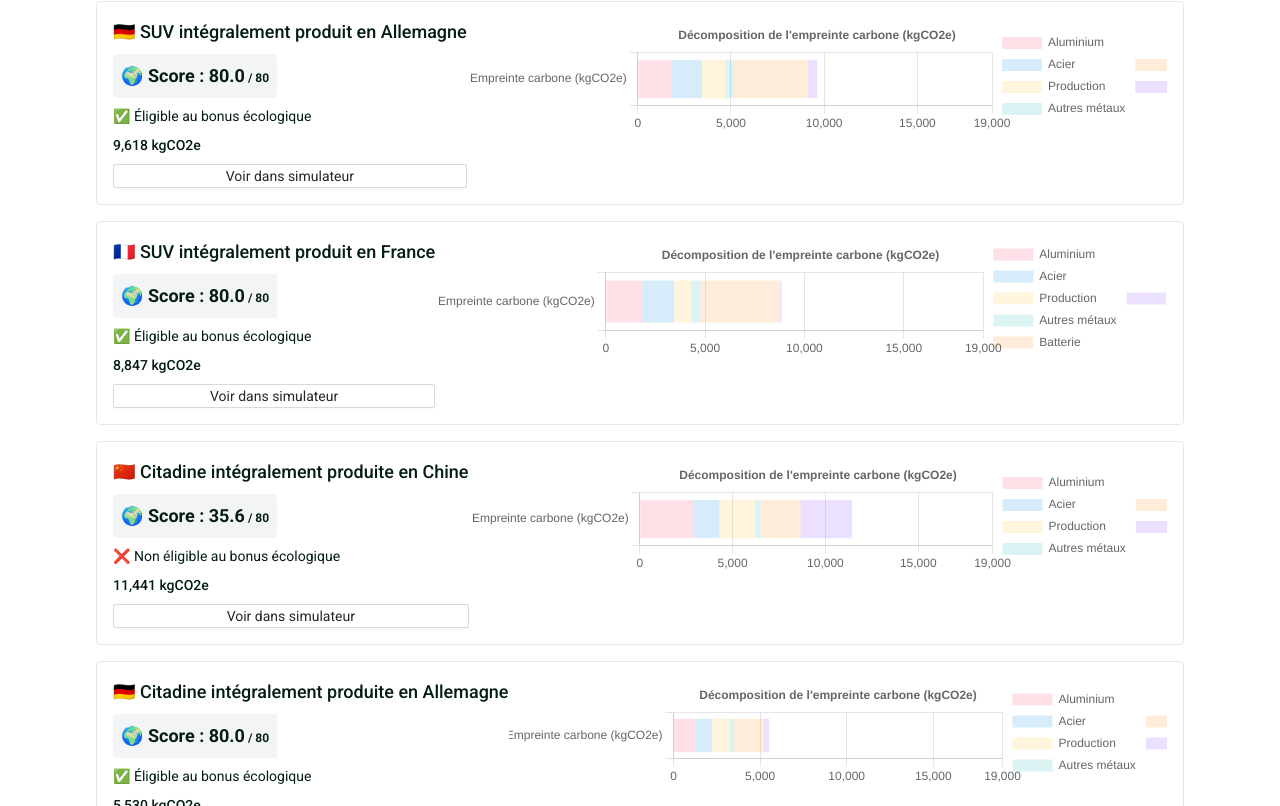
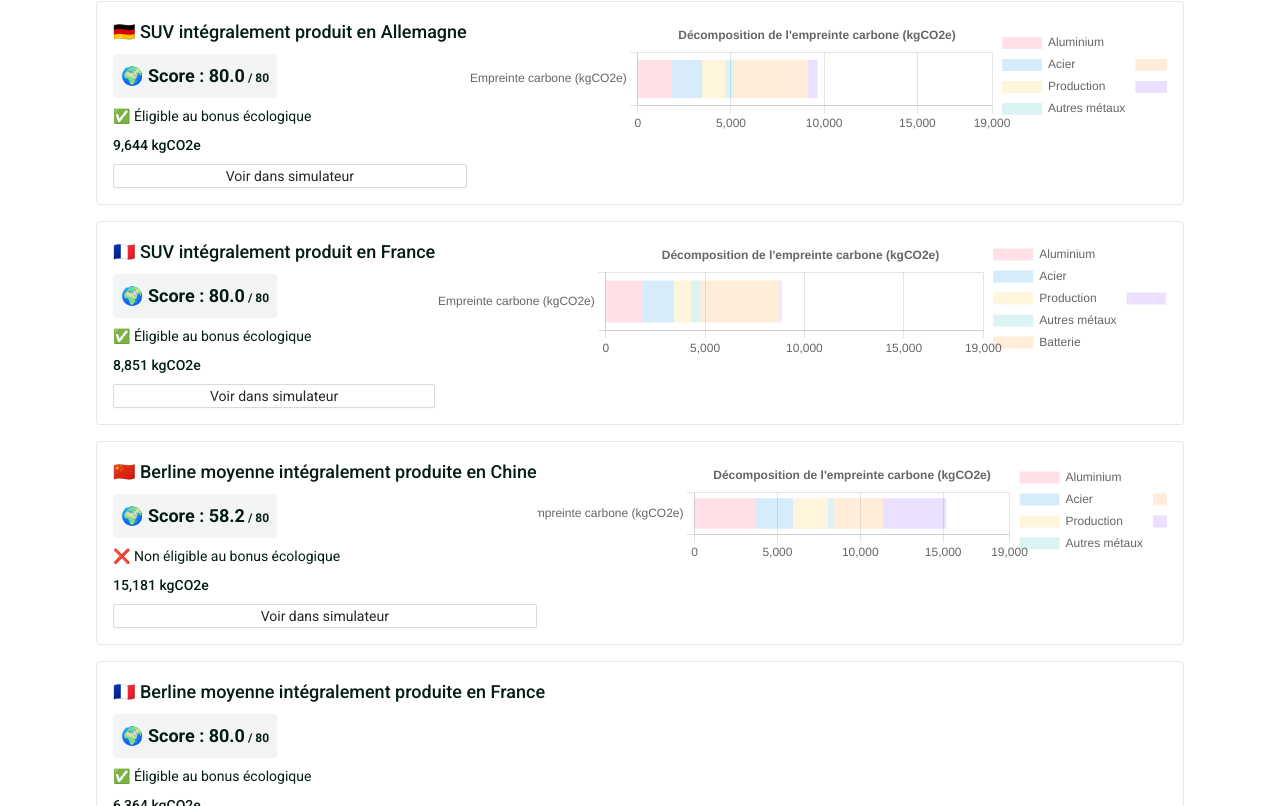
Before and after one commit to Traace-co/score-environnemental, a React (Create React App) app: page / in a window 1280 px wide. Shown: the part 1074-1880 px from the top of the page. Built offline with nearby package versions, Linux system fonts and the light colour scheme.

Commit message:
Add medium sedan as sample car

```diff
--- a/src/Landing.tsx
+++ b/src/Landing.tsx
@@ -56,12 +56,23 @@ export function Landing() {
 
     const isMobile = useIsMobile()
 
+    const mediumSedan: CarProperties = {
+        totalMassAluminiumKg: 130,
+        totalMassSteelKg: 780,
+        totalMassWithoutBatteryKg: 1300,
+        totalMassOtherThanSteelOrAluminiumKg: 80,
+        massWithoutDriverKg: 1650,
+        batteryCapacityKWh: 55,
+        chemistry: BatteryChemistry.LFP_Graphite,
+        isLargeCar: true,
+    }
+
     const mediumSUV: CarProperties = {
         totalMassAluminiumKg: 150,
         totalMassSteelKg: 800,
         totalMassWithoutBatteryKg: 1500,
         totalMassOtherThanSteelOrAluminiumKg: 100,
-        massWithoutDriverKg: 1800,
+        massWithoutDriverKg: 1900,
         batteryCapacityKWh: 70,
         chemistry: BatteryChemistry.NCA_Graphite,
         isLargeCar: true,
@@ -185,6 +196,24 @@ export function Landing() {
                 transportationSettings: transportationFromFranceToFrance,
                 ...france,
                 ...mediumSUV
+            })
+        },
+        {
+            name: 'Berline moyenne intégralement produite en Chine',
+            emoji: china.emoji,
+            footprintEstimator: new FootprintEstimator({
+                transportationSettings: transportationFromChinaToFrance,
+                ...china,
+                ...mediumSedan
+            })
+        },
+        {
+            name: 'Berline moyenne intégralement produite en France',
+            emoji: france.emoji,
+            footprintEstimator: new FootprintEstimator({
+                transportationSettings: transportationFromFranceToFrance,
+                ...france,
+                ...mediumSedan
             })
         },
         {
```
